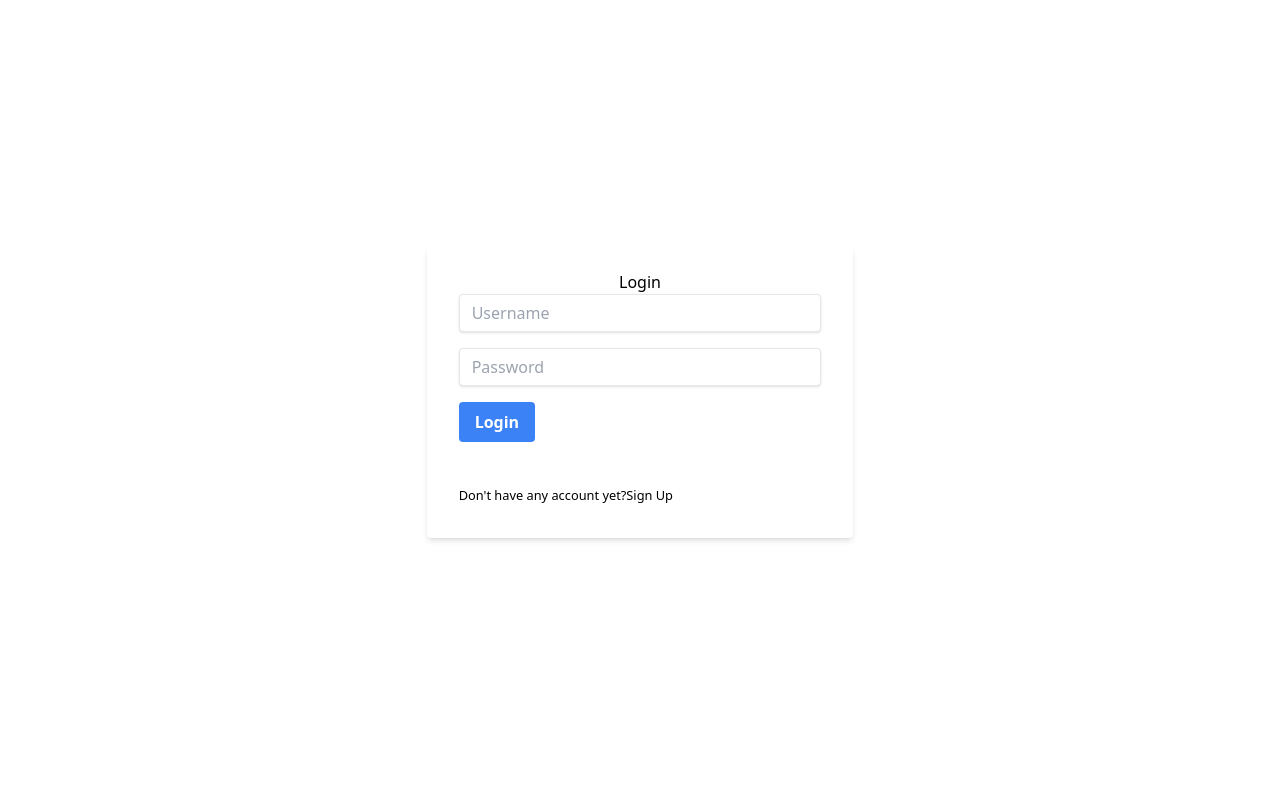
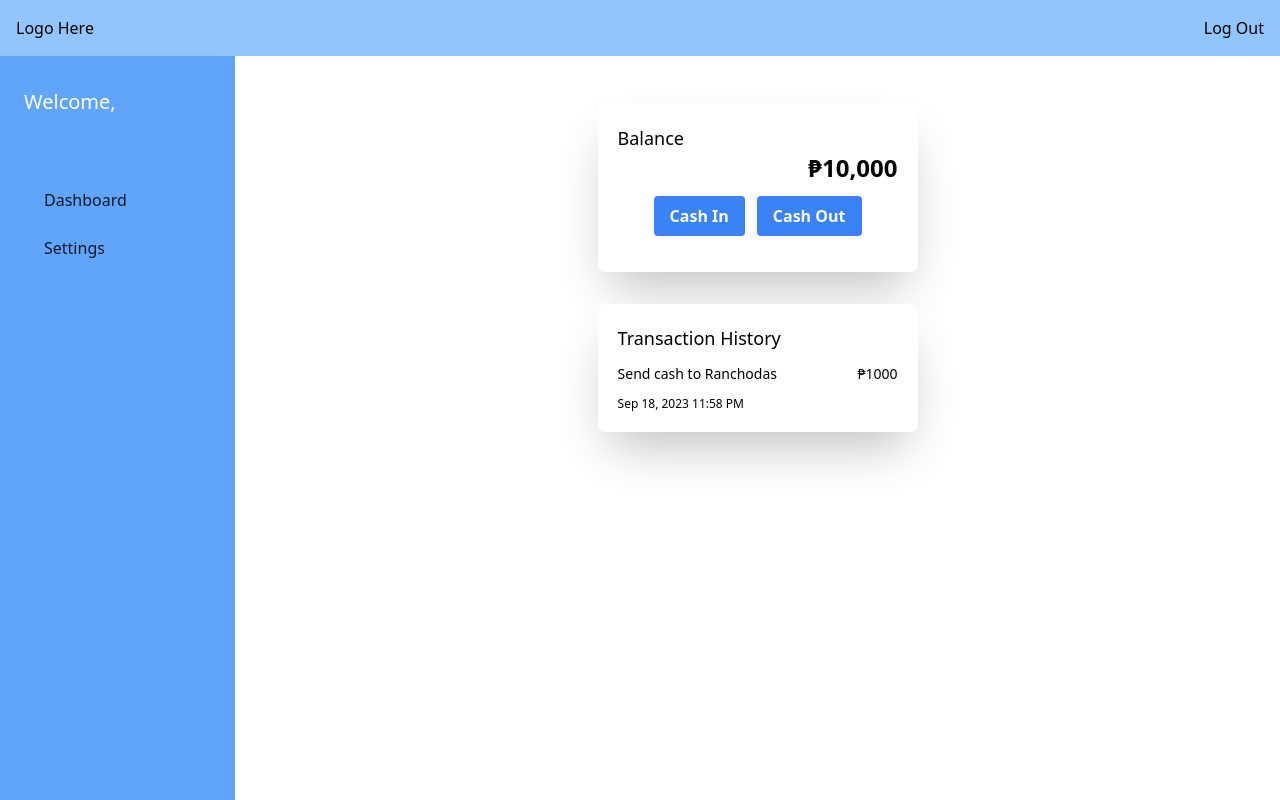
Before and after one commit to DarkyRobin/CashGuard-app, a React (Vite) app: page / in a window 1280 px wide. Before the commit this address led to /login. Built offline with nearby package versions, Linux system fonts and the light colour scheme.

Commit message:
Rearrange folder structure

```diff
--- a/package.json
+++ b/package.json
@@ -18,7 +18,8 @@
     "react": "^18.2.0",
     "react-dom": "^18.2.0",
     "react-router-dom": "^6.16.0",
-    "sort-by": "^0.0.2"
+    "sort-by": "^0.0.2",
+    "uuid": "^9.0.1"
   },
   "devDependencies": {
     "@types/react": "^18.2.15",
--- a/src/App.jsx
+++ b/src/App.jsx
@@ -5,19 +5,21 @@ import {
   Route,
   Navigate,
 } from "react-router-dom";
-import Login from "./components/pages/Login";
-import Dashboard from "./components/pages/Dashboard";
-import Registration from "./components/pages/Registration";
+import Login from "./pages/Login";
+import Dashboard from "./pages/Dashboard";
+import Registration from "./pages/Registration";
 import "./assets/css/style.css";
 
 function App() {
   useEffect(() => {
     const userData = [
       {
+        uuid: "a0b1b08f-03c0-4892-9256-5a85d333bd9c",
         username: "SugarRush",
         password: "Type2Diabetes",
       },
       {
+        uuid: "08320b4f-2f50-401b-a489-1d0e97a9d03c",
         username: "AsmallBaby",
         password: "pass!@#",
       },
@@ -25,14 +27,14 @@ function App() {
     localStorage.setItem("users", JSON.stringify(userData));
   }, []);
 
-  const [loggedInUser, setLoggedInUser] = useState(null);
+  const [loggedInUser, setLoggedInUser] = useState({username:'', uuid:null});
 
   return (
     <Router>
       <Routes>
-        <Route path="/login" element={ loggedInUser ? (<Navigate to="/" />) : ( <Login setLoggedInUser={setLoggedInUser} />)}/>
-        <Route path="/signup" element={ loggedInUser ? (<Navigate to="/" />) : ( <Registration setLoggedInUser={setLoggedInUser} />)}/>
-        <Route path="/" element={loggedInUser ? (<Dashboard user={loggedInUser} />) : (<Navigate to="/login" />)}/>
+        <Route path="/login" element={ loggedInUser.username ? (<Navigate to="/" />) : ( <Login setLoggedInUser={setLoggedInUser} />)}/>
+        <Route path="/signup" element={ loggedInUser.username ? (<Navigate to="/" />) : ( <Registration setLoggedInUser={setLoggedInUser} />)}/>
+        <Route path="/" element={loggedInUser ? (<Dashboard user={loggedInUser.username} uuid={loggedInUser.uuid} />) : (<Navigate to="/login" />)}/>
         <Route path="*" element={<Navigate to="/login" />} />
       </Routes>
     </Router>
--- a/src/components/common/BalanceCard.jsx
+++ b/src/components/BalanceCard.jsx
@@ -1,14 +1,16 @@
 import React, { useState } from "react";
-import { InputField, Button } from "../common/InputForm";
+import { InputField, Button } from "./InputForm";
 
 const BalanceCard = (props) => {
   const { user } = props;
 
   const handleCashInClick = (e) => {
+    e.preventDefault();
     console.log("Cash in clicked")
   }
 
   const handleCashoutClick = (e) => {
+    e.preventDefault();
     console.log("Cash out clicked")
   }
   return (
--- a/src/components/common/TransactionCard.jsx
+++ b/src/components/TransactionCard.jsx
@@ -1,5 +1,5 @@
 import React, { useState } from "react";
-import { InputField, Button, TransactionHistory } from "../common/InputForm";
+import { InputField, Button, TransactionHistory } from "./InputForm";
 
 const TransactionCard = (props) => {
   const { user } = props;
--- a/src/components/common/Helpers.jsx
+++ b/src/modules/Authentication.jsx
@@ -21,11 +21,11 @@ export const validateAccount = (username, password) => {
   if(!user) {
     return {status:0 , msg:'Username and password did not match.'};
   } else {
-    return {status:1, msg:'Login successful.'};
+    return {status:1, msg:'Login successful.', uuid:user.uuid};
   }
 }
 
-export const validateRules = (username, password, confirmPassword) => {
+export const validateRules = (username, password, confirmPassword, uuid) => {
   //If user is empty
   if(!username) {
     return {status:0, msg:'Username is required.'};
@@ -63,7 +63,7 @@ export const validateRules = (username, password, confirmPassword) => {
   if (!doPasswordsMatch(password, confirmPassword)) {
     return {status: 0, msg:'Password does not match.'};
   } else {
-    const newUser = {username: username, password:password};
+    const newUser = { username: username, password:password, uuid:uuid };
     accounts.push(newUser);
     localStorage.setItem('users', JSON.stringify(accounts));
     return {status: 1, msg:'User successfully registered.'};
--- a/src/components/pages/Login.jsx
+++ b/src/pages/Login.jsx
@@ -1,8 +1,8 @@
 import React, { useState } from "react";
 import { Link } from "react-router-dom";
-import { InputField, Button } from "../common/InputForm";
-import { validateAccount } from "../common/Helpers";
-import "../../assets/css/style.css";
+import { InputField, Button } from "../components/InputForm";
+import { validateAccount } from "../modules/Authentication";
+import "../assets/css/style.css";
 
 const Login = (props) => {
   const [username, setUsername] = useState("");
@@ -23,9 +23,9 @@ const Login = (props) => {
     const validation = validateAccount(username, password);
     const msg = validation.msg;
     setMessage(msg);
-    console.log(validation);
     if (validation.status === 1) {
-      setLoggedInUser(username);
+      const user = { username:username, uuid:validation.uuid }
+      setLoggedInUser(user);
     }
   };
 
--- a/src/components/pages/Registration.jsx
+++ b/src/pages/Registration.jsx
@@ -1,7 +1,8 @@
 import React, { useState } from "react";
-import { InputField, Button } from '../common/InputForm';
+import { InputField, Button } from '../components/InputForm';
 import {  useNavigate } from 'react-router-dom';
-import {  validateRules } from '../common/Helpers';
+import {  validateRules } from '../modules/Authentication';
+import { v4 as uuidv4 } from 'uuid';
 
 const Registration = (props) => {
   const [username, setUsername] = useState('');
@@ -24,7 +25,7 @@ const Registration = (props) => {
 
   const handleSubmit = (e) => {
     e.preventDefault();
-    const validation = validateRules(username, password, confirmpassword);
+    const validation = validateRules(username, password, confirmpassword, uuidv4());
     const msg = validation.msg;
     setMessage(msg);
     if(validation.status === 1) {
```
Also changed, not shown: src/pages/Dashboard.jsx (renamed from src/components/pages/Dashboard.jsx, +4 -4 lines), src/components/Header.jsx (renamed from src/components/common/Header.jsx), src/components/InputForm.jsx (renamed from src/components/common/InputForm.jsx), src/components/Main.jsx (renamed from src/components/common/Main.jsx), src/components/Sidebar.jsx (renamed from src/components/common/Sidebar.jsx), 1 other file (tests, documents, lock files or other folders).
